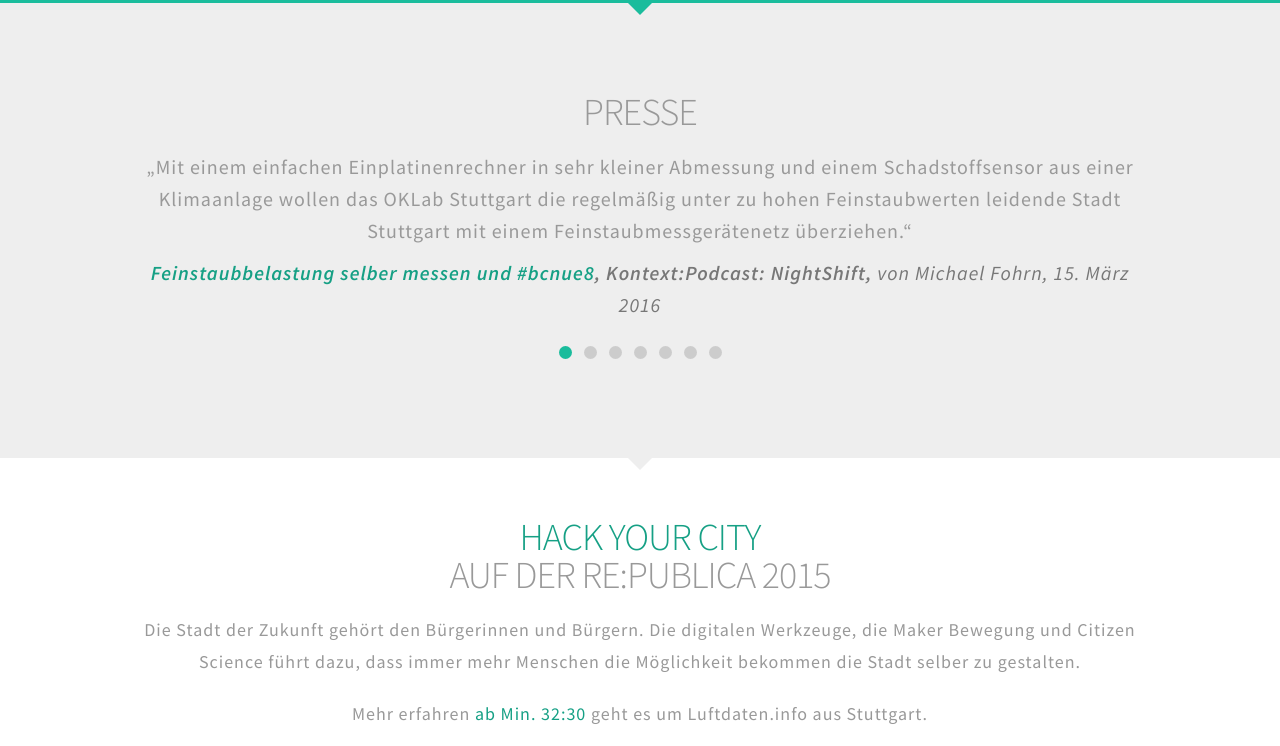
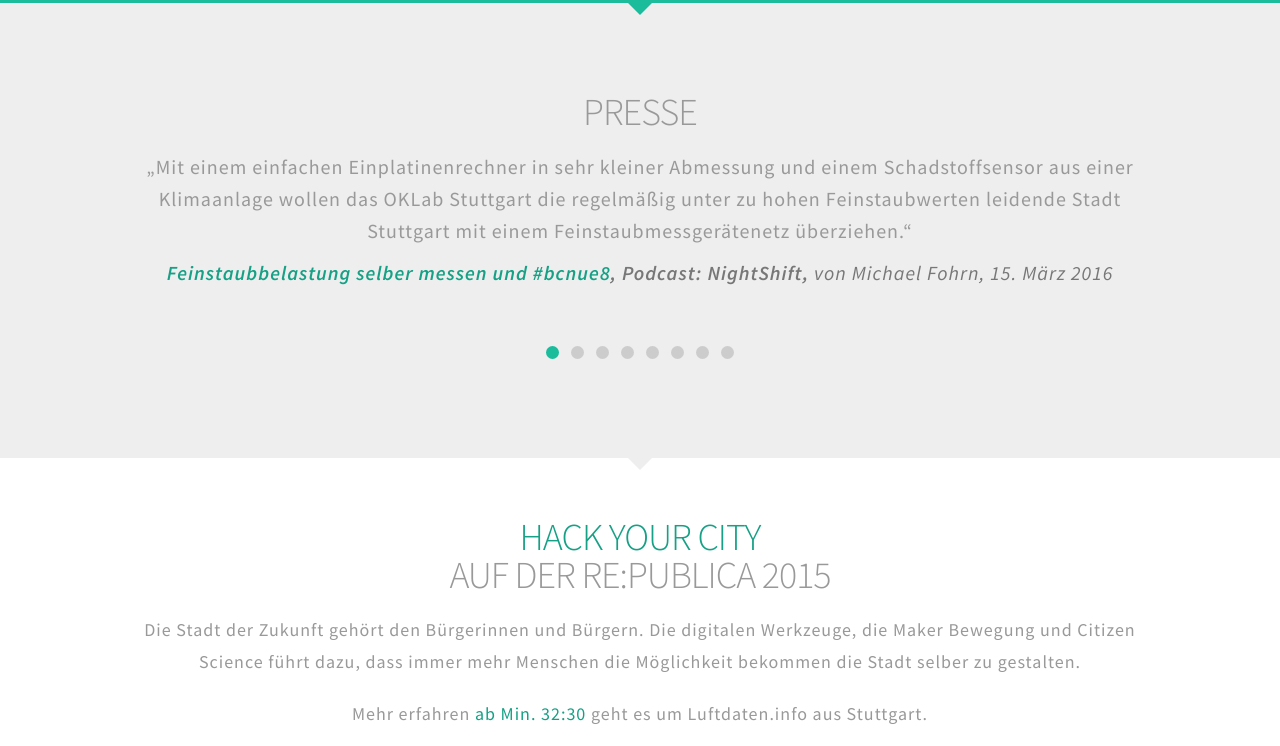
Before and after one commit to opendata-stuttgart/luftdaten.info, a Jekyll site: the page built from index.html, in a window 1280 px wide and 900 px high, scrolled down 1757 px, cut to the strip 0-746 px from the top of the window. Built offline with Jekyll 4.4.1, drawn with Linux system fonts in a browser that asks for light colours.

Commit message:
Update index.html
zusätzlicher Artikel eingefügt
StN

```diff
--- a/index.html
+++ b/index.html
@@ -76,11 +76,15 @@
     <div id="commentslider" class="owl-carousel">
       <div class="item">
           <p>&bdquo;Mit einem einfachen Einplatinenrechner in sehr kleiner Abmessung und einem Schadstoffsensor aus einer Klimaanlage wollen das OKLab Stuttgart die regelmäßig unter zu hohen Feinstaubwerten leidende Stadt Stuttgart mit einem Feinstaubmessgerätenetz überziehen.&ldquo;</p>
-          <p class="author"><strong><a href="http://openbusinessradio.de/podcast-nightshift-feinstaubbelastung-selber-messen-und-bcnue8/" target="_blank">Feinstaubbelastung selber messen und #bcnue8</a>, Kontext:Podcast: NightShift, </strong>von Michael Fohrn, 15. März 2016</p>
+          <p class="author"><strong><a href="http://openbusinessradio.de/podcast-nightshift-feinstaubbelastung-selber-messen-und-bcnue8/" target="_blank">Feinstaubbelastung selber messen und #bcnue8</a>, Podcast: NightShift, </strong>von Michael Fohrn, 15. März 2016</p>
       </div>
       <div class="item">
           <p>&bdquo;Wenn es um die Luft geht, ist Stuttgart Deutschlands dreckigste Stadt. Aktivisten wollen mehr über den Feinstaub wissen und planen ein Messnetz, das Daten in Echtzeit liefern kann.&ldquo;</p>
-          <p class="author"><strong><a href="http://www.swr.de/swr2/programm/sendungen/wissen/wenn-buerger-feinstaub-selber-messen-dicke-luft-in-stuttgart/-/id=660374/did=17135824/nid=660374/18uvbqv/index.html" target="_blank">Dicke Luft in Stuttgart</a>, Kontext:SWR Radio, </strong>von Nicola Wettmarshausen Stand: 17.3.2016</p>
+          <p class="author"><strong><a href="http://www.swr.de/swr2/programm/sendungen/wissen/wenn-buerger-feinstaub-selber-messen-dicke-luft-in-stuttgart/-/id=660374/did=17135824/nid=660374/18uvbqv/index.html" target="_blank">Dicke Luft in Stuttgart</a>, SWR Radio, </strong>von Nicola Wettmarshausen Stand: 17.3.2016</p>
+      </div>
+      <div class="item">
+        <p>&bdquo;Messgeräte für jedermann: Ein Tüfler vom OK-Lab Stuttgart hat im Bezirksbeirat Nord ein selbst gebautes Gerät vorgestellt, mit dem jeder den Feinstaub an seinem Wohnort messen kann. So soll eine Übersicht der verschiedenen Stadtbezirke entstehen.&ldquo;</p>
+        <p class="author"><strong><a href="http://www.stuttgarter-nachrichten.de/inhalt.feinstaub-in-der-innenstadt-messgeraete-fuer-jedermann.3a60e3e2-7c39-43e3-a304-7e5705210c68.html" target="_blank">Feinstaub in der Innenstadt</a>, Stuttgarter Nachrichten StN, </strong>von Rebecca Anna Fritzsche, 24. Februar 2016</p>
       </div>
       <div class="item">
         <p>&bdquo;Kontext hat zuerst darüber berichtet: Eine Gruppe von Soft- und Hardware-Bastlern im OK Lab Stuttgart produziert eigene Feinstaubmessgeräte. Eine Kleinserie von 25 Stück ist inzwischen fertig. Jetzt gilt es, Geld für mehr Geräte aufzutreiben.&ldquo;</p>
```
